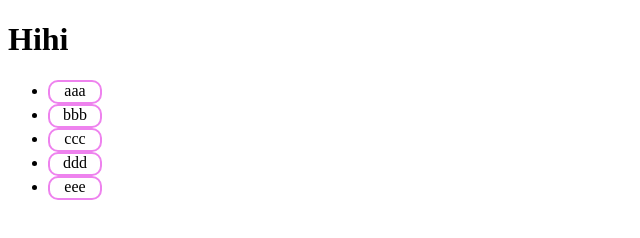
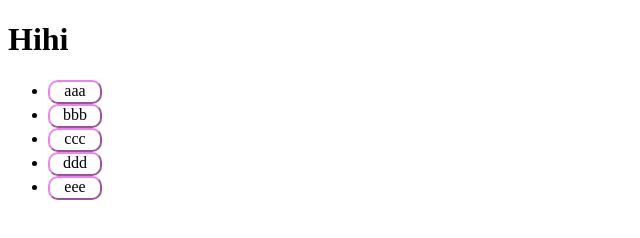
Before and after one commit to ryans610/1215, a plain HTML site: page index.html in a window 1280 px wide. Shown: the whole page, without its empty margins (0-640 px from the left). Drawn offline with Linux system fonts and the light colour scheme.

Commit message:
Add border more beautiful

```diff
--- a/index.css
+++ b/index.css
@@ -10,7 +10,7 @@
 {
 	height:20px;
 	width:50px;
-	border-style:solid;
+	border-style:outset;
 	border-width:2px;
 	border-color:violet;
 	border-radius:10px;
```
